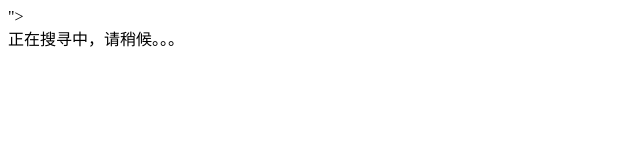
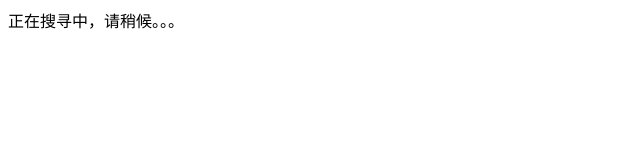
Before and after one commit to rongrongmao/github.io, a plain HTML site: page index.html in a window 1280 px wide. Shown: the whole page, without its empty margins (0-640 px from the left). Drawn offline with Linux system fonts and the light colour scheme.

Commit message:
Update index.html

```diff
--- a/index.html
+++ b/index.html
@@ -3,8 +3,7 @@
 <head>
 <meta charset="utf-8" http-equiv="Content-Security-Policy" content="upgrade-insecure-requests">
 <title>基于HTML5查找地理位置并调用百度API展示</title>
-<script type="text/javascript" src="https://api.map.baidu.com/api?v=2.0&ak=zo3gGLYGq7wfhnNzN9NW2WRu8BDnMkbW&s=1"></script>
-"></script>
+<script type="text/javascript" src="https://api.map.baidu.com/api?v=3.0&ak=zo3gGLYGq7wfhnNzN9NW2WRu8BDnMkbW&s=1"></script>
 <script type="text/javascript">
 
     // 调用HTML5 GeoLocation API获取地理位置
```
